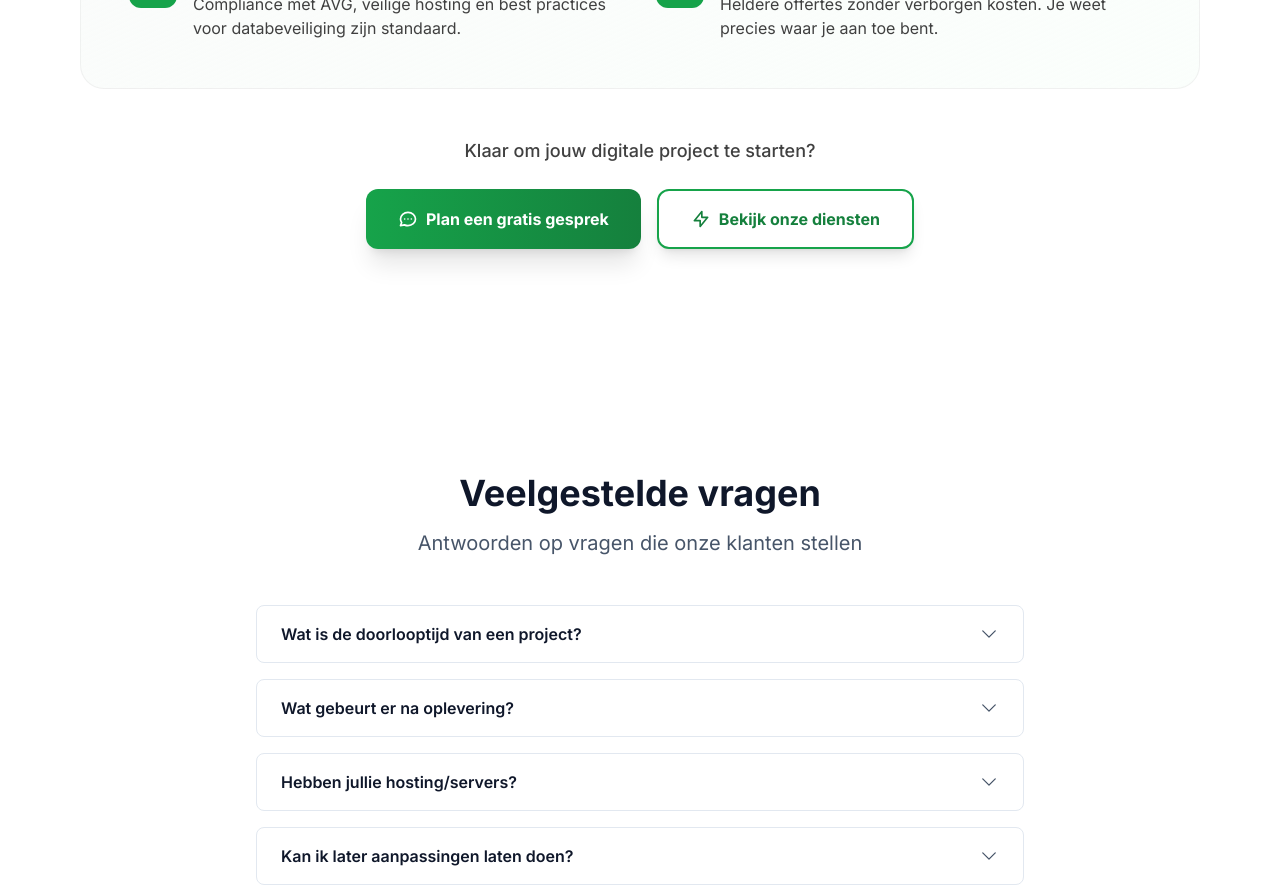
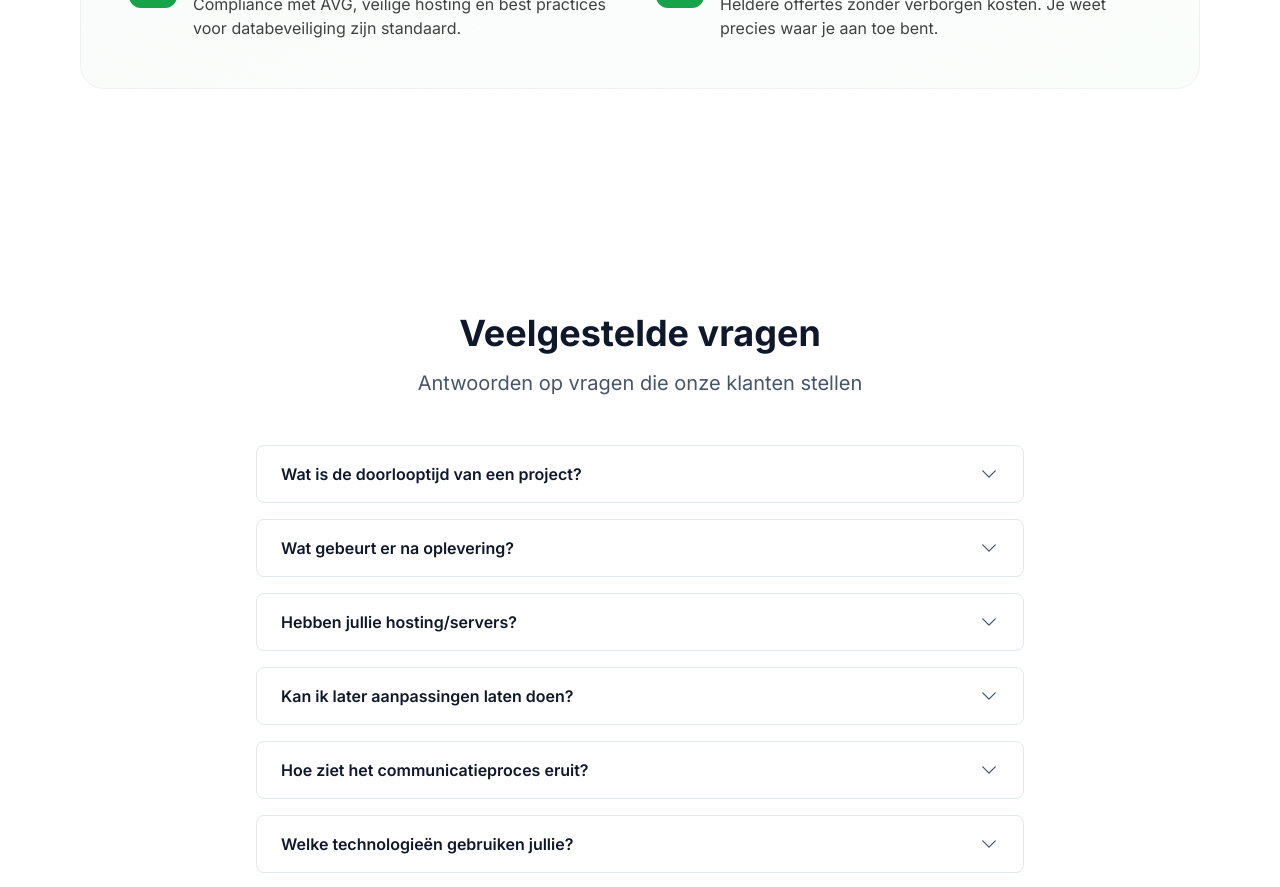
Before and after one commit to LucasMelika/ClearBuildIT, a React (Vite) app: page / in a window 1280 px wide. Shown: the part 3420-4307 px from the top of the page. Built offline with nearby package versions, Linux system fonts and the light colour scheme; no server answers.

Commit message:
🗑️ Remove CTA section 'Klaar om jouw digitale project te starten'

```diff
--- a/src/Home.jsx
+++ b/src/Home.jsx
@@ -466,31 +466,6 @@ export default function Home() {
             </div>
           </div>
         </div>
-
-        {/* CTA */}
-        <div className="text-center mt-12">
-          <p className="text-lg text-neutral-700 mb-6 font-medium">Klaar om jouw digitale project te starten?</p>
-          <div className="flex flex-wrap justify-center gap-4">
-            <a
-              href="#contact"
-              className="inline-flex items-center gap-2 px-8 py-4 rounded-xl bg-gradient-to-r from-green-600 to-green-700 text-white font-bold shadow-xl hover:shadow-2xl hover:from-green-700 hover:to-green-800 transition-all transform hover:scale-105 hover:-translate-y-1"
-            >
-              <svg className="w-5 h-5" fill="none" viewBox="0 0 24 24" stroke="currentColor">
-                <path strokeLinecap="round" strokeLinejoin="round" strokeWidth={2} d="M8 12h.01M12 12h.01M16 12h.01M21 12c0 4.418-4.03 8-9 8a9.863 9.863 0 01-4.255-.949L3 20l1.395-3.72C3.512 15.042 3 13.574 3 12c0-4.418 4.03-8 9-8s9 3.582 9 8z" />
-              </svg>
-              Plan een gratis gesprek
-            </a>
-            <a
-              href="#diensten"
-              className="inline-flex items-center gap-2 px-8 py-4 rounded-xl bg-white border-2 border-green-600 text-green-700 font-bold shadow-lg hover:bg-green-50 hover:border-green-700 hover:shadow-xl transition-all transform hover:scale-105"
-            >
-              <svg className="w-5 h-5" fill="none" viewBox="0 0 24 24" stroke="currentColor">
-                <path strokeLinecap="round" strokeLinejoin="round" strokeWidth={2} d="M13 10V3L4 14h7v7l9-11h-7z" />
-              </svg>
-              Bekijk onze diensten
-            </a>
-          </div>
-        </div>
       </section>
 
       {/* Testimonials Section */}
```
